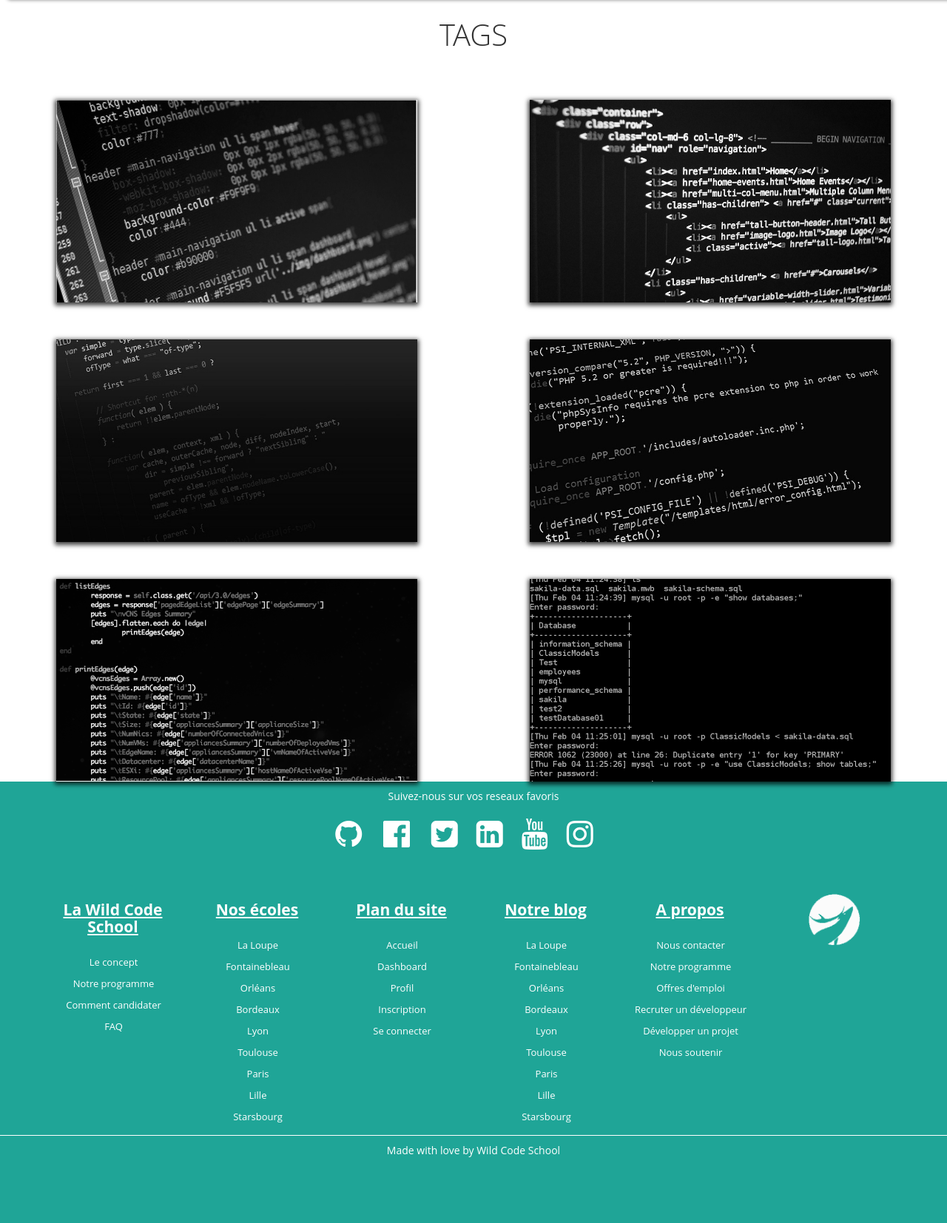
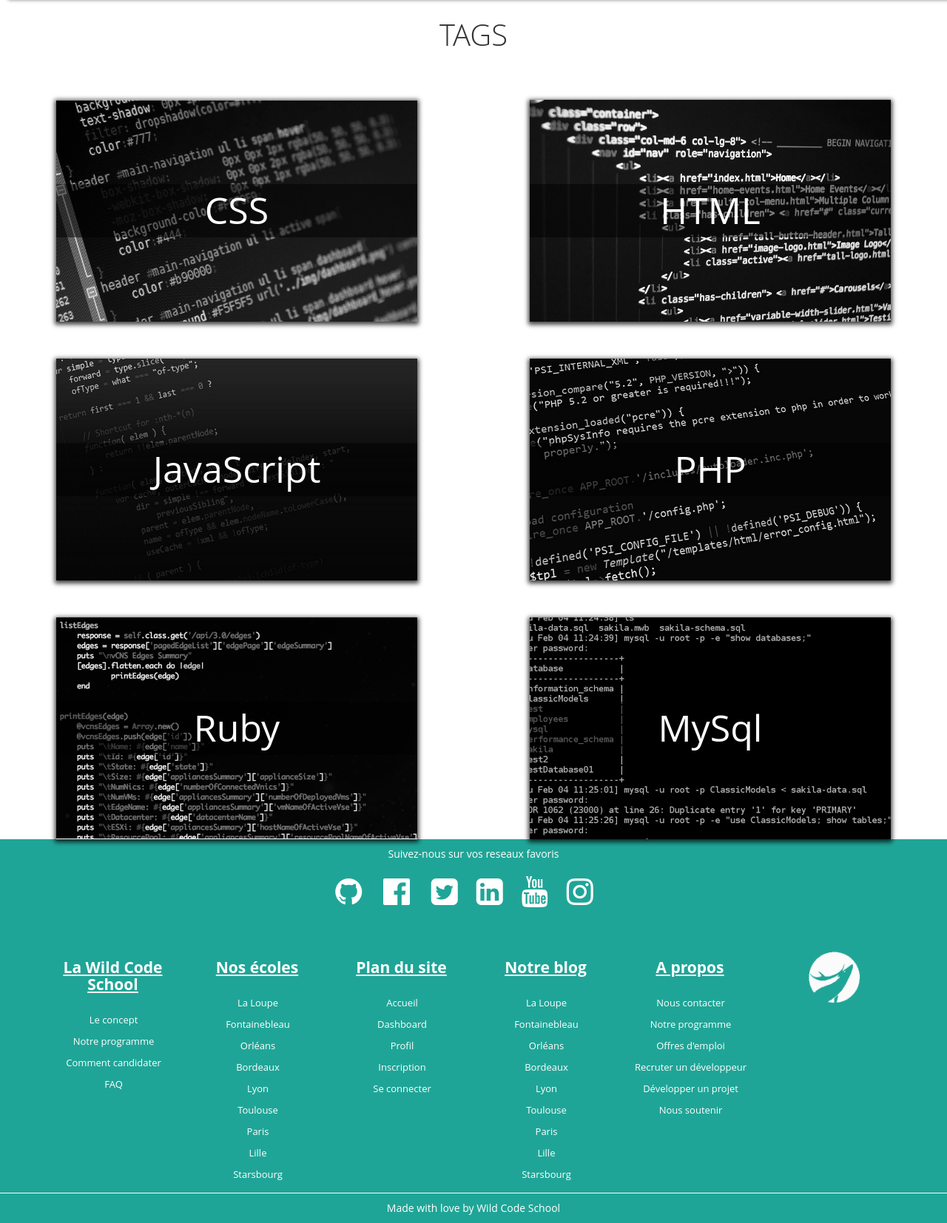
Before and after one commit to KatsuKumi/WildExchange, a Symfony app: template src/WCS/WildExchangeBundle/Resources/views/Default/tags.html.twig in a window 1280 px wide. Shown: the part 82-1736 px from the top of the page at 74% size. Before the commit the page ends 1647 px from the top, so only its background shows below. Run offline with Twig, Linux system fonts and the light colour scheme; the template is opened without the code that fills it, so the values that code supplies are empty; some libraries are stand-ins or nearby versions.

Commit message:
Ajout des bandes noir avec les textes dans les tags et ajout du gitignore logs

```diff
--- a/src/WCS/WildExchangeBundle/Resources/views/Default/tags.html.twig
+++ b/src/WCS/WildExchangeBundle/Resources/views/Default/tags.html.twig
@@ -1,5 +1,26 @@
 {% extends 'base.html.twig' %}
-
+{% block style %}
+    <style>
+        .imagetaghtml{
+            background-image: url({{ asset('html.jpg') }});
+        }
+        .imagetagcss{
+            background-image: url({{ asset('css.jpeg') }});
+        }
+        .imagetagjavascript{
+            background-image: url({{ asset('javascript.jpg') }});
+        }
+        .imagetagphp{
+            background-image: url({{ asset('php.jpg') }});
+        }
+        .imagetagruby{
+            background-image: url({{ asset('ruby.png') }});
+        }
+        .imagetagmysql{
+            background-image: url({{ asset('mysql.png') }});
+        }
+    </style>
+{% endblock %}
 {% block body %}
 
     <div class="container-fluid paddingtop">
@@ -11,12 +32,49 @@
     </div>
     <div class="container-fluid">
         <div class="row">
-            <div class="col-md-6 col-sm-6 col-xs-12"><img class="img-responsive" src="{{ asset('css.jpeg') }}"/></div>
-            <div class="col-md-6 col-sm-6 col-xs-12"><img class="img-responsive" src="{{ asset('html.jpg') }}" /></div>
-            <div class="col-md-6 col-sm-6 col-xs-12"><img class="img-responsive" src="{{ asset('javascript.jpg') }}" /></div>
-            <div class="col-md-6 col-sm-6 col-xs-12"><img class="img-responsive" src="{{ asset('php.jpg') }}" /></div>
-            <div class="col-md-6 col-sm-6 col-xs-12"><img class="img-responsive" src="{{ asset('ruby.png') }}" /></div>
-            <div class="col-md-6 col-sm-6 col-xs-12"><img class="img-responsive" src="{{ asset('mysql.png') }}" /></div>
+            <div class="col-md-6 col-sm-6 col-xs-12 ">
+                <div class="imagetagcss img-responsive">
+                    <div class="centertext">
+                        CSS
+                    </div>
+                </div>
+            </div>
+            <div class="col-md-6 col-sm-6 col-xs-12">
+                <div class="imagetaghtml img-responsive">
+                    <div class="centertext">
+                        HTML
+                    </div>
+                </div>
+            </div>
+            <div class="col-md-6 col-sm-6 col-xs-12">
+                <div class="imagetagjavascript img-responsive">
+                    <div class="centertext">
+                        JavaScript
+                    </div>
+                </div>
+            </div>
+            <div class="col-md-6 col-sm-6 col-xs-12">
+                <div class="imagetagphp img-responsive">
+
+                    <div class="centertext">
+                        PHP
+                    </div>
+                </div>
+            </div>
+            <div class="col-md-6 col-sm-6 col-xs-12">
+                <div class="imagetagruby img-responsive">
+                    <div class="centertext">
+                        Ruby
+                    </div>
+                </div>
+            </div>
+            <div class="col-md-6 col-sm-6 col-xs-12">
+                <div class="imagetagmysql img-responsive">
+                    <div class="centertext">
+                        MySql
+                    </div>
+                </div>
+            </div>
         </div>
     </div>
 
--- a/web/style.css
+++ b/web/style.css
@@ -1,3 +1,4 @@
+
 /*///// BODY /////*/
 
 body {
@@ -575,10 +576,38 @@ form.login a:hover
     max-height: 340px;
     margin: auto;
     margin-top: 50px;
+    background-size: cover;
+    height: 300px;
+    display: flex;
+    background-position: center;
 }
 
+.centertext{
+    background-color: rgba(0,0,0,0.5);
+    color: white;
+    font-size: 50px;
+    width: 100%;
+    text-align: center;
+    margin: auto;
+    display: inline-block;
+    vertical-align: middle;
+}
 .img-responsive:hover {
     filter: none; /* IE6-9 */
     -webkit-filter: grayscale(0); /* Google Chrome, Safari 6+ & Opera 15+ */
 
 }
+
+/*//// Avatar ////*/
+
+.avatar-16x{
+    height: 50px;
+    width: 50px;
+    overflow: hidden;
+    border-radius: 50px;
+}
+.navbar-avatar{
+    display: inline-block;
+    margin : 0 auto;
+    padding: 0 !important;
+}
```
Also changed, not shown: 1 other file. Lines whose indentation alone changed are shown as unchanged.
